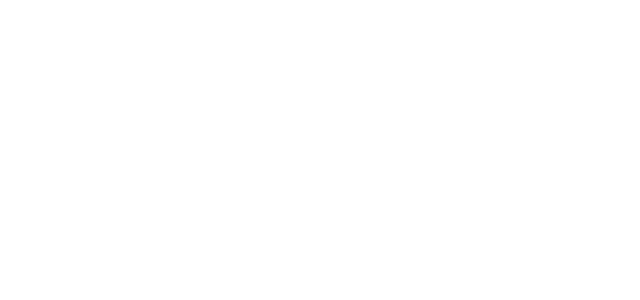
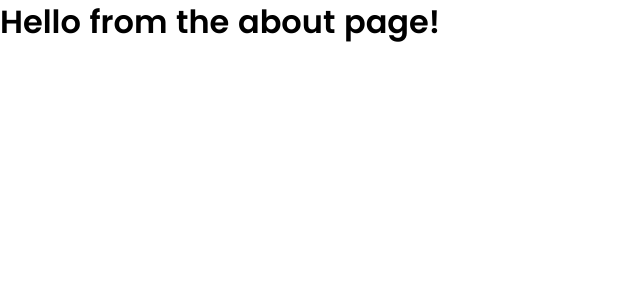
Before and after one commit to LeonNimoy/nuxtfoodapp, a Nuxt app: page /about in a window 1280 px wide. Before the commit this address had no page. Shown: the top 300 px of the page, without its empty margins (0-640 px from the left). Built offline with nearby package versions, Linux system fonts and the light colour scheme.

Commit message:
feat: create about page

```diff
--- /dev/null
+++ b/pages/about.vue
@@ -0,0 +1,13 @@
+<template>
+  <h1>Hello from the about page!</h1>
+</template>
+
+<script>
+export default {
+  name: "about"
+}
+</script>
+
+<style scoped>
+
+</style>
```
